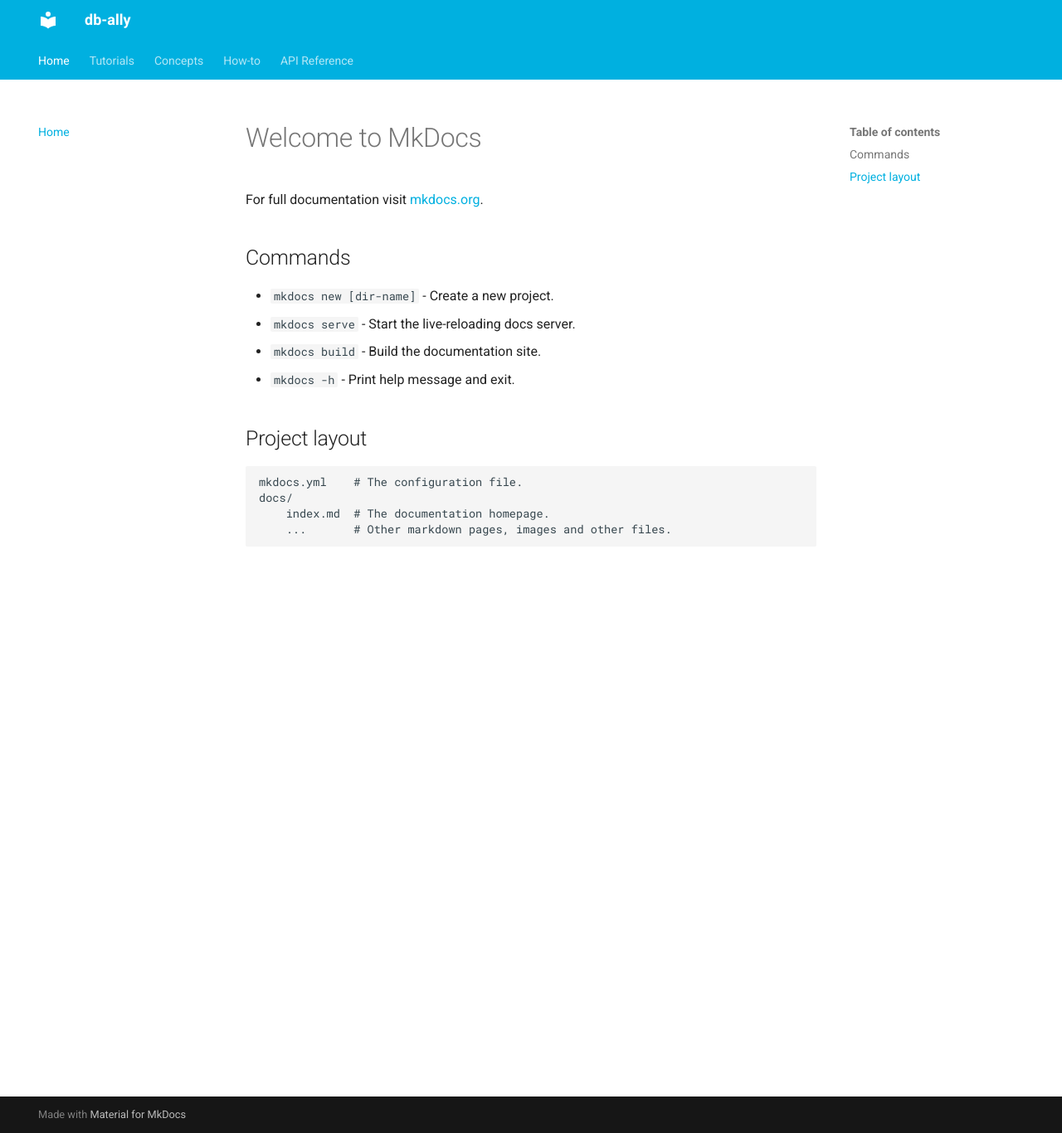
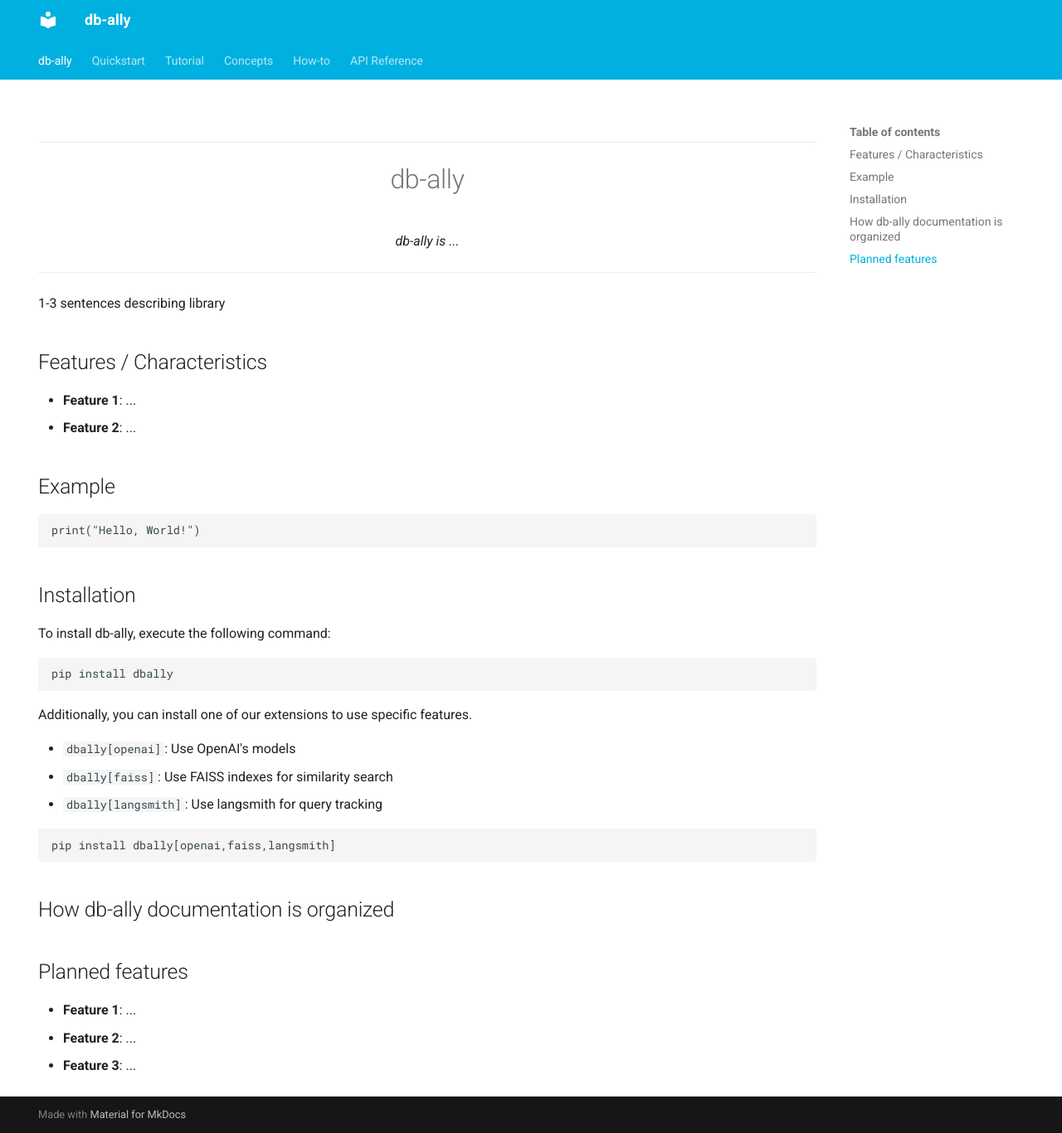
Before and after one commit to deepsense-ai/db-ally, an MkDocs documentation site: the page built from docs/index.md, in a window 1280 px wide and 1366 px high. Shown: the whole window at 83% size. Built offline with MkDocs 1.6.1 and Material for MkDocs 9.7.7, drawn with Linux system fonts in a browser that asks for light colours.

Commit message:
Mock docs navigation

````diff
--- a/docs/index.md
+++ b/docs/index.md
@@ -1,17 +1,54 @@
-# Welcome to MkDocs
+---
+hide:
+  - navigation
+---
 
-For full documentation visit [mkdocs.org](https://www.mkdocs.org).
+---
 
-## Commands
+<h1 align="center">db-ally</h1>
 
-* `mkdocs new [dir-name]` - Create a new project.
-* `mkdocs serve` - Start the live-reloading docs server.
-* `mkdocs build` - Build the documentation site.
-* `mkdocs -h` - Print help message and exit.
+<p align="center">
+    <em>db-ally is ...</em>
+</p>
 
-## Project layout
+---
 
-    mkdocs.yml    # The configuration file.
-    docs/
-        index.md  # The documentation homepage.
-        ...       # Other markdown pages, images and other files.
+1-3 sentences describing library
+
+
+## Features / Characteristics
+* **Feature 1**: ...
+* **Feature 2**: ...
+
+## Example
+
+```python
+print("Hello, World!")
+```
+
+## Installation
+
+To install db-ally, execute the following command:
+
+```bash
+pip install dbally
+```
+
+Additionally, you can install one of our extensions to use specific features.
+
+* `dbally[openai]`: Use OpenAI's models
+* `dbally[faiss]`: Use FAISS indexes for similarity search
+* `dbally[langsmith]`: Use langsmith for query tracking
+
+```bash
+pip install dbally[openai,faiss,langsmith]
+```
+
+## How db-ally documentation is organized
+
+
+## Planned features
+
+* **Feature 1**: ...
+* **Feature 2**: ...
+* **Feature 3**: ...
--- a/mkdocs.yml
+++ b/mkdocs.yml
@@ -1,13 +1,24 @@
 site_name: db-ally
 nav:
-  - Home: index.md
-  - Tutorials:
-      - tutorials/index.md
-      - tutorials/tutorial_1.md
+  - db-ally: index.md
+  - Quickstart:
+      - quickstart/quickstart.md
+      - quickstart/quickstart2.md
+  - Tutorial:
+      - tutorial/index.md
+      - tutorial/baseline.md
+      - tutorial/first_view.md
   - Concepts:
-      - concepts/concept_1.md
+      - concepts/iql.md
+      - concepts/collections.md
+      - concepts/views.md
+      - concepts/similarity_indexes.md
+      - concepts/nl_responder.md
   - How-to:
       - how-to/log_runs_to_langsmith.md
+      - how-to/implementing_similarity_index.md
+      - how-to/connect_with_postgresql.md
+      - how-to/use_custom_llm.md
   - API Reference:
       - reference/collection.md
 theme:
````
Also changed, not shown: docs/concepts/collections.md (added, +3 -0 lines), docs/concepts/concept_1.md (deleted, +0 -1 lines), docs/concepts/iql.md (added, +3 -0 lines), docs/concepts/nl_responder.md (added, +3 -0 lines), docs/concepts/similarity_indexes.md (added, +3 -0 lines), docs/concepts/views.md (added, +3 -0 lines), docs/how-to/connect_with_postgresql.md (added), docs/how-to/implementing_similarity_index.md (added), docs/how-to/use_custom_llm.md (added).
